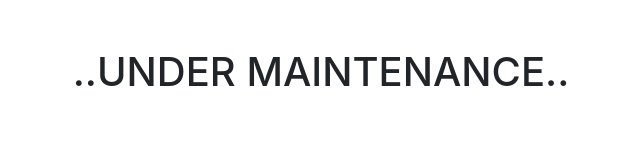
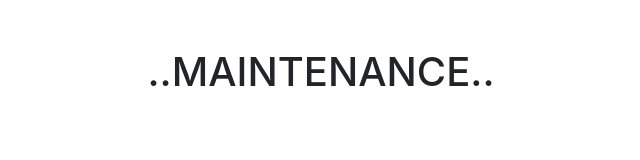
Before and after one commit to sugiyono85/covid-19, a plain HTML site: page index.html in a window 1280 px wide. Shown: the whole page, without its empty margins (319-959 px from the left). Drawn offline with nearby package versions, Linux system fonts and the light colour scheme.

Commit message:
Update index.html

```diff
--- a/index.html
+++ b/index.html
@@ -10,7 +10,7 @@
 <body>
 
     <div class="container py-5">
-        <h1 class="text-center text-uppercase mb-5">..under maintenance..</h1>
+        <h1 class="text-center text-uppercase mb-5">..maintenance..</h1>
         <div class="row">
 <!--             <div class="col-md-6">
                 <a href="./covid19/" class="card text-dark">
```
